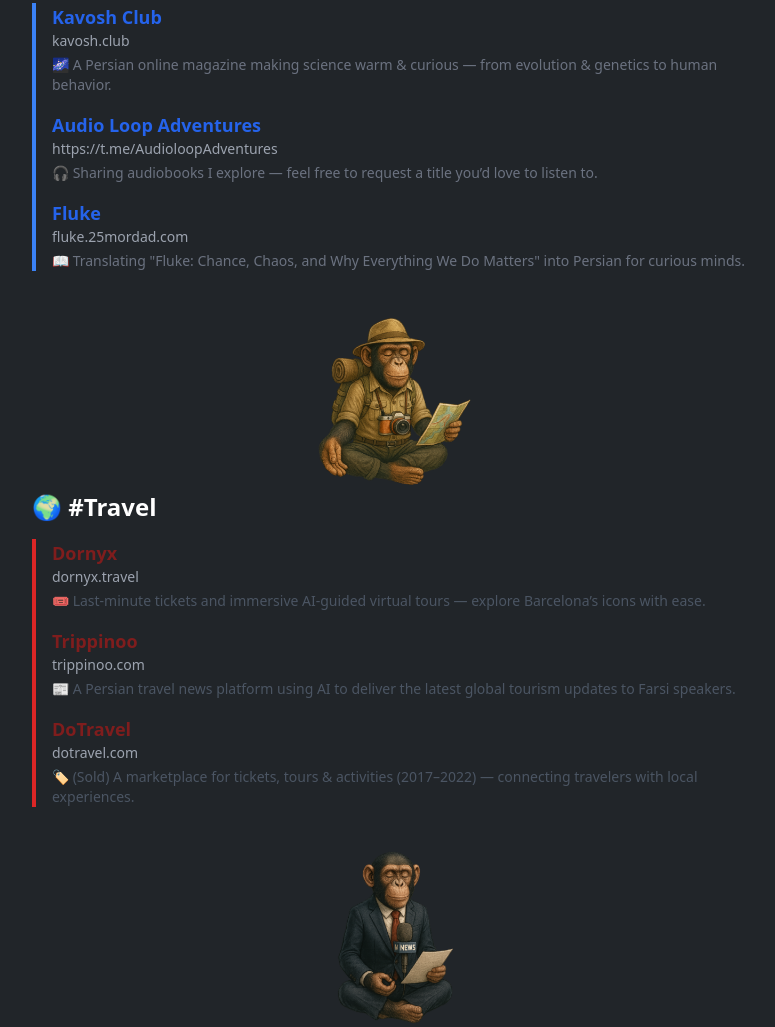
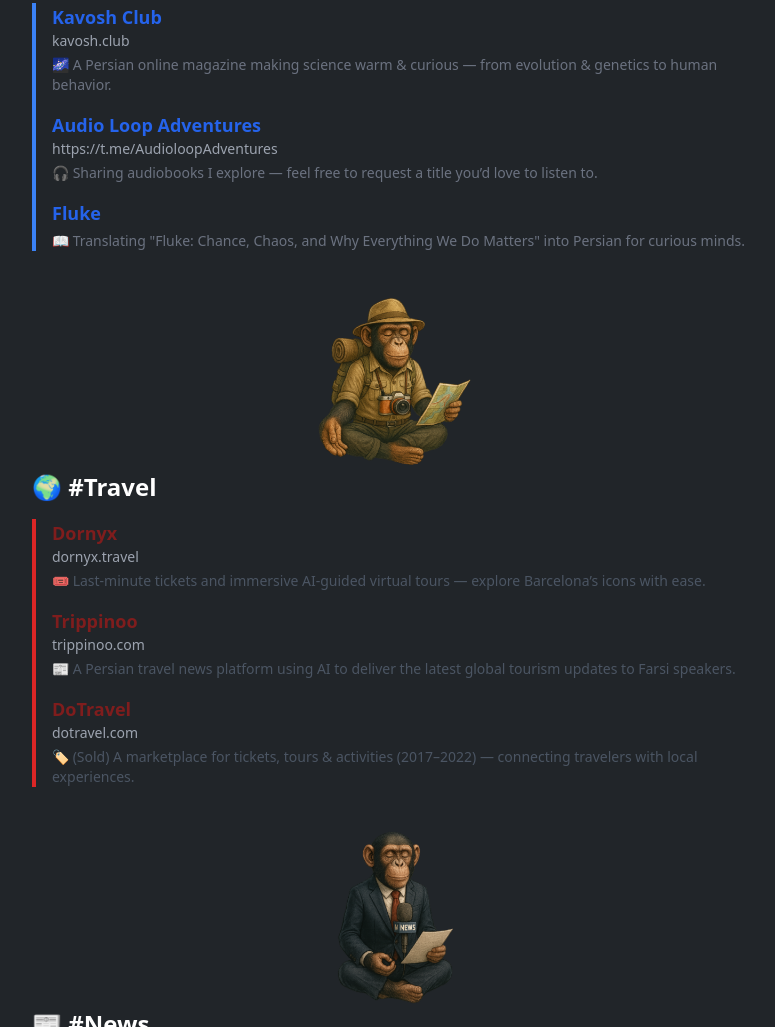
Before and after one commit to 25mordad/25mordad.com, a plain HTML site: page projects/index.html in a window 1280 px wide. Shown: the part 1824-2851 px from the top of the page, without its empty margins (248-1023 px from the left). Drawn offline with nearby package versions, Linux system fonts and the light colour scheme; a web font is replaced by a local one.

Commit message:
Comment out Fluke link

```diff
--- a/projects/index.html
+++ b/projects/index.html
@@ -185,7 +185,7 @@
 
           <div>
             <p class="text-lg font-semibold text-blue-600">Fluke</p>
-            <p class="text-sm text-gray-400"> <a href="https://fluke.25mordad.com" target="_blank" >fluke.25mordad.com</a> </p>
+            <!-- <p class="text-sm text-gray-400"> <a href="https://fluke.25mordad.com" target="_blank" >fluke.25mordad.com</a> </p> -->
             <p class="text-sm text-gray-500 mt-1">📖 Translating "Fluke: Chance, Chaos, and Why Everything We Do Matters" into Persian for curious minds.</p>
           </div>
 
```
